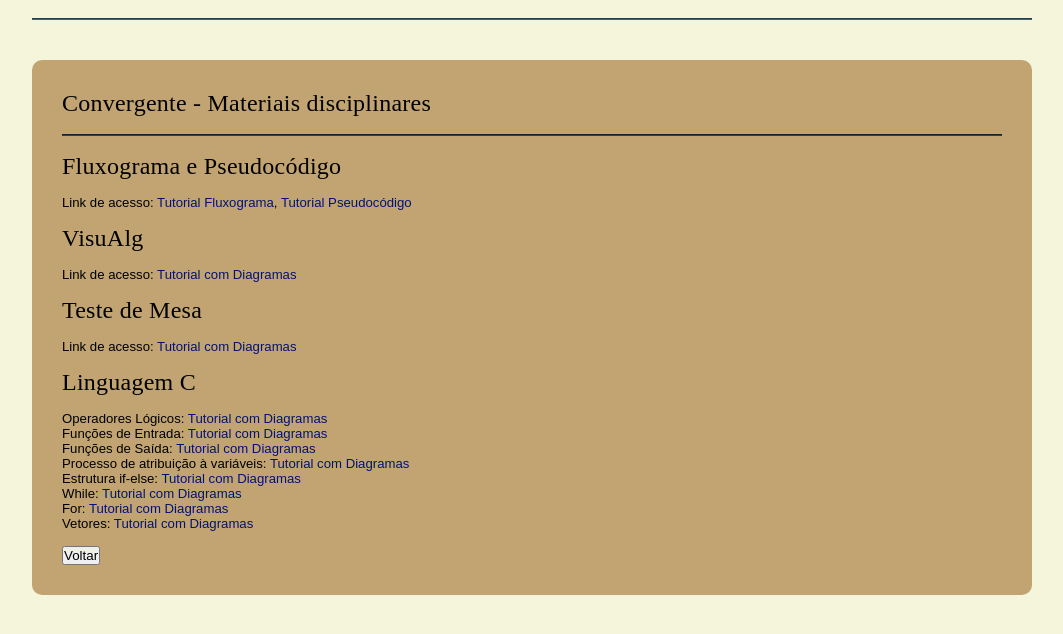
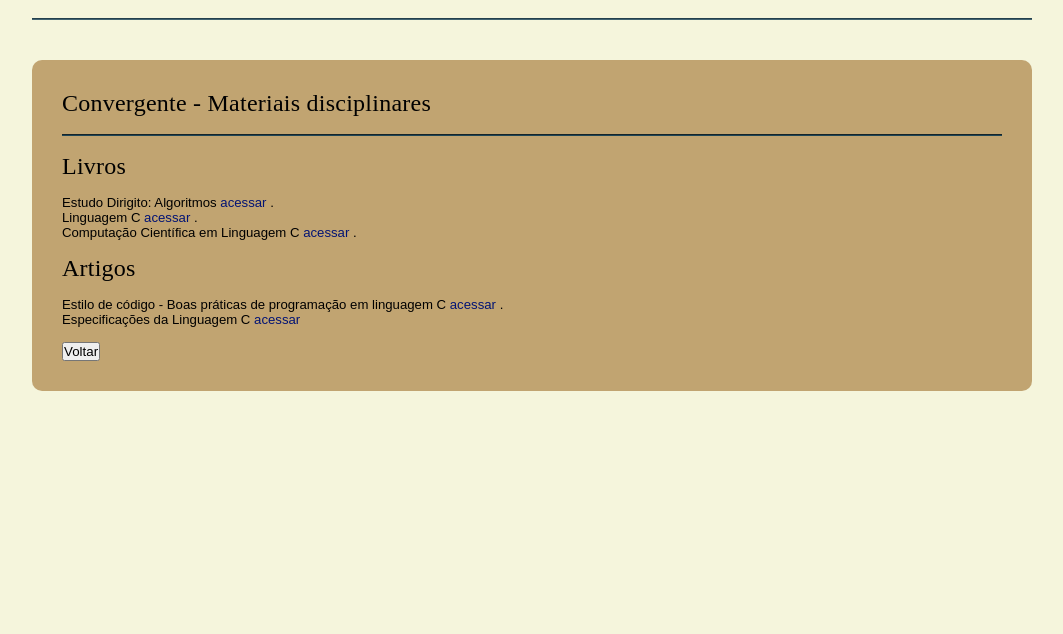
Before and after one commit to mykeoliveira/OPR-V2, a PHP site: page /questionario_estilos/avancado/convergente/convergente_avancado.php in a window 1280 px wide. Shown: the part 107-741 px from the top of the page, without its empty margins (108-1171 px from the left). Run offline with PHP 8.4, Linux system fonts and the light colour scheme.

Commit message:
Update convergente_avancado.php

```diff
--- a/questionario_estilos/avancado/convergente/convergente_avancado.php
+++ b/questionario_estilos/avancado/convergente/convergente_avancado.php
@@ -52,23 +52,14 @@
 
                   <div class="line"></div>
 
-                  <h2>Fluxograma e Pseudocódigo</h2>
-                  <br />Link de acesso: <a target="_blank" href="https://www.oficinadanet.com.br/artigo/desenvolvimento/como_fazer_um_fluxograma">Tutorial Fluxograma</a>, <a target="_blank" href="https://www.embarcados.com.br/pseudocodigo/">Tutorial Pseudocódigo</a><br /><BR />
+                 <h2>Livros</h2>
+		<br> Estudo Dirigito: Algoritmos <a target="_blank" href="https://docs.google.com/file/d/0ByLDgIKIkMi2MTc0MDJmOWItNTQ1Yy00NTczLWI0OTQtNjA1NDI5YTllYzZm/edit?hl=en"> acessar </a>.
+		<br> Linguagem C <a target="_blank" href="https://www.ime.usp.br/~slago/slago-C.pdf"> acessar </a>.
+		<br> Computação Científica em Linguagem C <a target="_blank" href="https://www.ufrgs.br/reamat/ComputacaoCientifica/livro/livro.pdf"> acessar </a>.<br><br>
 
-                 <h2>VisuAlg</h2>
-                 <br />Link de acesso: <a target="_blank" href="http://www.devmedia.com.br/introducao-ao-visualg/25748">Tutorial com Diagramas </a><br /><BR />
-
-                 <h2>Teste de Mesa</h2> <br />Link de acesso: <a target="_blank" href="https://pt.slideshare.net/henriquecarmona/aula-4-teste-de-mesa">Tutorial com Diagramas </a><br /><br />
-
-				 <h2>Linguagem C</h2> <br />
-				Operadores Lógicos: <a target="_blank" href="http://mtm.ufsc.br/~azeredo/cursoC/aulas/c360.html">Tutorial com Diagramas </a> <br />
-                Funções de Entrada: <a target="_blank" href="https://pt.wikibooks.org/wiki/Programar_em_C/Entrada_e_sa%C3%ADda_simples"> Tutorial com Diagramas </a> <br />
-                Funções de Saída: <a target="_blank" href="https://pt.wikibooks.org/wiki/Programar_em_C/Entrada_e_sa%C3%ADda_simples"> Tutorial com Diagramas </a> <br />
-                Processo de atribuição à variáveis: <a target="_blank" href="http://linguagemc.com.br/variaveis-em-linguagem-c/"> Tutorial com Diagramas </a> <br />
-				Estrutura if-else: <a target="_blank" href="http://linguagemc.com.br/estruturas-de-decisao-encadeadas-if-else-if-else/"> Tutorial com Diagramas </a> <br />
-				While: <a target="_blank" href="http://linguagemc.com.br/o-comando-while-em-c/"> Tutorial com Diagramas </a><br />
-				For: <a target="_blank" href="http://linguagemc.com.br/a-estrutura-de-repeticao-for-em-c/"> Tutorial com Diagramas </a> <br />
-				Vetores: <a target="_blank" href="http://linguagemc.com.br/vetores-ou-arrays-em-linguagem-c/"> Tutorial com Diagramas</a><br /><br />
+		<h2>Artigos</h2>
+		<br> Estilo de código - Boas práticas de programação em linguagem C <a target="_blank" href="https://www.embarcados.com.br/boas-praticas-de-programacao-em-linguagem-c/"> acessar </a>.
+		<br> Especificações da Linguagem C <a target="_blank" href="https://www.mentebinaria.com.br/artigos/especificações-da-linguagem-c-r17/"> acessar </a><br><br>
 
                          <form>
 					<input type="button" value="Voltar" onClick="JavaScript: window.history.back();">
```
